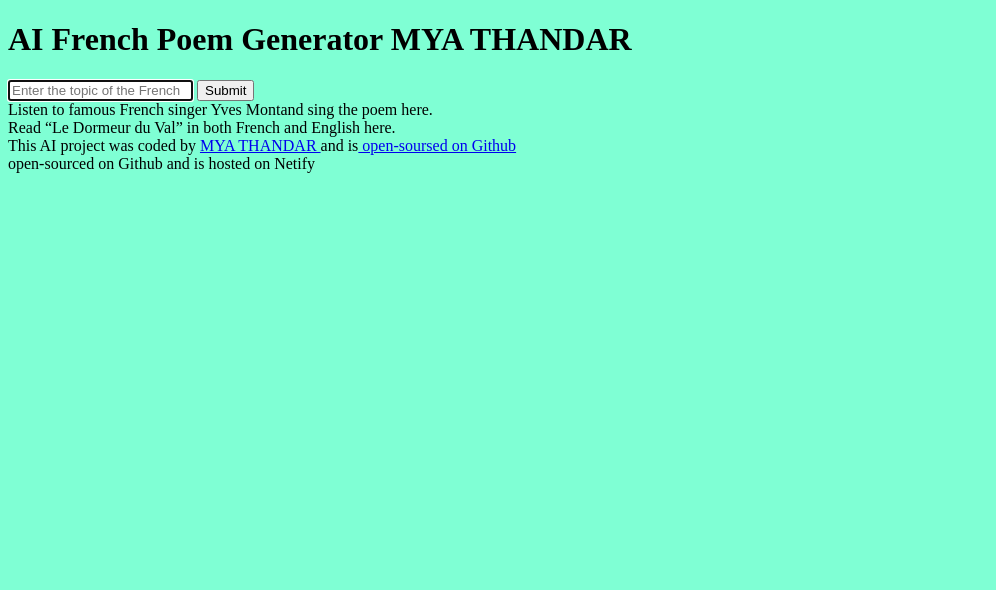
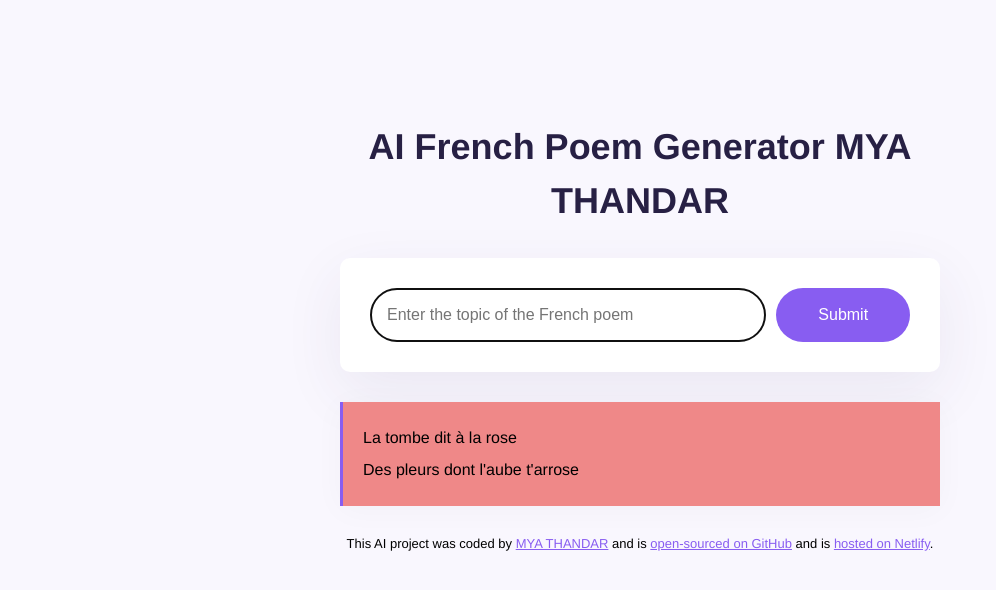
Before and after one commit to 093-1971157mya/French-poem--generator, a plain HTML site: page index.html in a window 1280 px wide. Shown: the whole page, without its empty margins (0-996 px from the left). Drawn offline with Linux system fonts and the light colour scheme.

Commit message:
French- poem-generator

```diff
--- a/index.html
+++ b/index.html
@@ -1,39 +1,52 @@
 <!DOCTYPE html>
 <html lang="en">
   <head>
-    <meta charset="UTF-8">
-    <meta name="viewport" content="width=device-width, initial-scale=1.0">
-   <link rel="stylesheet" href="src/style.css">
+    <meta charset="UTF-8" />
+    <meta name="viewport" content="width=device-width, initial-scale=1.0" />
+    <link rel="stylesheet" href="src/style.css" />
     <title>AI French Poem Generator</title>
   </head>
   <body>
-    <header><h1>AI French Poem Generator MYA THANDAR</h1>
+    <div class="container">
+      <header>
+        <h1>AI French Poem Generator MYA THANDAR</h1>
       </header>
+
       <main>
         <form>
-<input type="text" placeholder="Enter the topic of the French"
+          <input
+            type="text"
+            placeholder="Enter the topic of the French poem"
             autofocus
             required
             autocomplete="off"
+            class="instructions"
           />
-<input type="submit"/>
-
+          <input type="submit" class="submit-button" />
         </form>
-<div>
-    Listen to famous French singer Yves Montand sing the poem here.
-    <br/>
-    Read “Le Dormeur du Val” in both French and English here.
-
+        <div class="poem">
+          La tombe dit à la rose
+          <br />
+          Des pleurs dont l'aube t'arrose
         </div>
       </main>
 
       <footer>
         This AI project was coded by
-        <a href="https://github.com/matthieua/" target="-blank">
-         MYA THANDAR </a>and is<a href="https://github.com/093-1971157mya/French-poem--generator"target="-blank"> open-soursed on Github</a></footer> open-sourced on Github
-
-    and is hosted on Netify
+        <a href="https://github.com/matthieua/" target="_blank">MYA THANDAR</a>
+        and is
+        <a
+          href="https://github.com/shecodesio/french-poem-generator"
+          target="_blank"
+        >
+          open-sourced on GitHub</a
+        >
+        and is
+        <a href="https://ai-french-poem-generator.netlify.app/" target="_blank"
+          >hosted on Netlify</a
+        >.
       </footer>
+    </div>
 
     <script src="src/index.js"></script>
   </body>
--- a/src/style.css
+++ b/src/style.css
@@ -1,3 +1,70 @@
 body {
-    background: aquamarine;
-}
+    background-color: #f9f7fe;
+    font-family: Helvetica, Arial, sans-serif;
+  }
+
+  a {
+    color: #885df1;
+  }
+
+  .container {
+    margin: 120px auto;
+    max-width: 600px;
+  }
+
+  header {
+    margin-bottom: 30px;
+  }
+
+  h1 {
+    text-align: center;
+    font-weight: 800;
+    font-size: 36px;
+    line-height: 1.5;
+    color: #272044;
+  }
+
+  form {
+    padding: 30px;
+    background-color: white;
+    box-shadow: 0px 20px 60px rgba(65, 50, 100, 0.08);
+    border-radius: 10px;
+    display: flex;
+    margin-bottom: 30px;
+  }
+
+  .instructions {
+    padding: 16px;
+    border: 1px solid rgba(39, 33, 66, 0.5);
+    width: 80%;
+    font-size: 16px;
+    border-radius: 50px;
+    line-height: 20px;
+    color: #272044;
+  }
+
+  .submit-button {
+    margin-left: 10px;
+    background: #885df1;
+    color: white;
+    border: none;
+    width: 150px;
+    font-size: 16px;
+    border-radius: 50px;
+    padding: 14px 24px;
+  }
+
+  .poem {
+    font-size: 16px;
+    background-color: #ef8888;
+    padding: 20px;
+    line-height: 2;
+    border-left: 3px solid #885df1;
+    box-shadow: 0px 4px 30px 0px rgba(39, 33, 66, 0.03);
+  }
+
+  footer {
+    text-align: center;
+    font-size: 13px;
+    margin-top: 30px;
+  }
```
Lines whose indentation alone changed are shown as unchanged.
